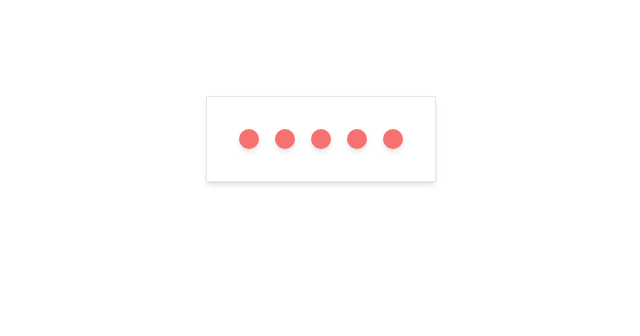
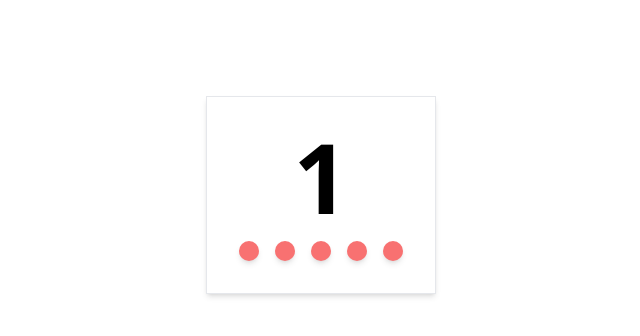
Before and after one commit to Tiyoriyo/generate_resume, a React (Vite) app: page / in a window 1280 px wide. Shown: the top 336 px of the page, without its empty margins (319-959 px from the left). Built offline with nearby package versions, Linux system fonts and the light colour scheme.

Commit message:
Add debug count and destructure states to higher level order

```diff
--- a/src/components/Container.jsx
+++ b/src/components/Container.jsx
@@ -1,10 +1,17 @@
-import React from "react";
+import React, { useState } from "react";
 import NavBar from "./NavBar";
+import Count from "./Count";
 
 export default function Container(props) {
+  const [CurrentSection, setCurrentSection] = useState(0);
+
   return (
-    <div className="flex items-end justify-center border p-8 shadow-md">
-      <NavBar></NavBar>
+    <div className="flex flex-col items-center justify-center gap-4 border p-8 shadow-md">
+      <Count curNumber={CurrentSection}></Count>
+      <NavBar
+        curNumber={CurrentSection}
+        navigateFunc={setCurrentSection}
+      ></NavBar>
     </div>
   );
 }
--- /dev/null
+++ b/src/components/Count.jsx
@@ -0,0 +1,5 @@
+import React from "react";
+
+export default function Count(props) {
+  return <h1 className="text-8xl font-bold">{props.curNumber + 1}</h1>;
+}
--- a/src/components/NavBar.jsx
+++ b/src/components/NavBar.jsx
@@ -2,15 +2,13 @@ import React, { useState } from "react";
 import NavButton from "./NavButton";
 
 export default function NavBar(props) {
-  const [CurrentButton, setCurrentButton] = useState(0);
-
   const numbers = [0, 1, 2, 3, 4];
   const buttonList = numbers.map((number) => (
     <NavButton
       key={number.toString()}
       index={number}
-      onClick={() => setCurrentButton(number)}
-      active={CurrentButton === number ? true : false}
+      onClick={() => props.navigateFunc(number)}
+      active={props.curNumber === number ? true : false}
     ></NavButton>
   ));
 
```
